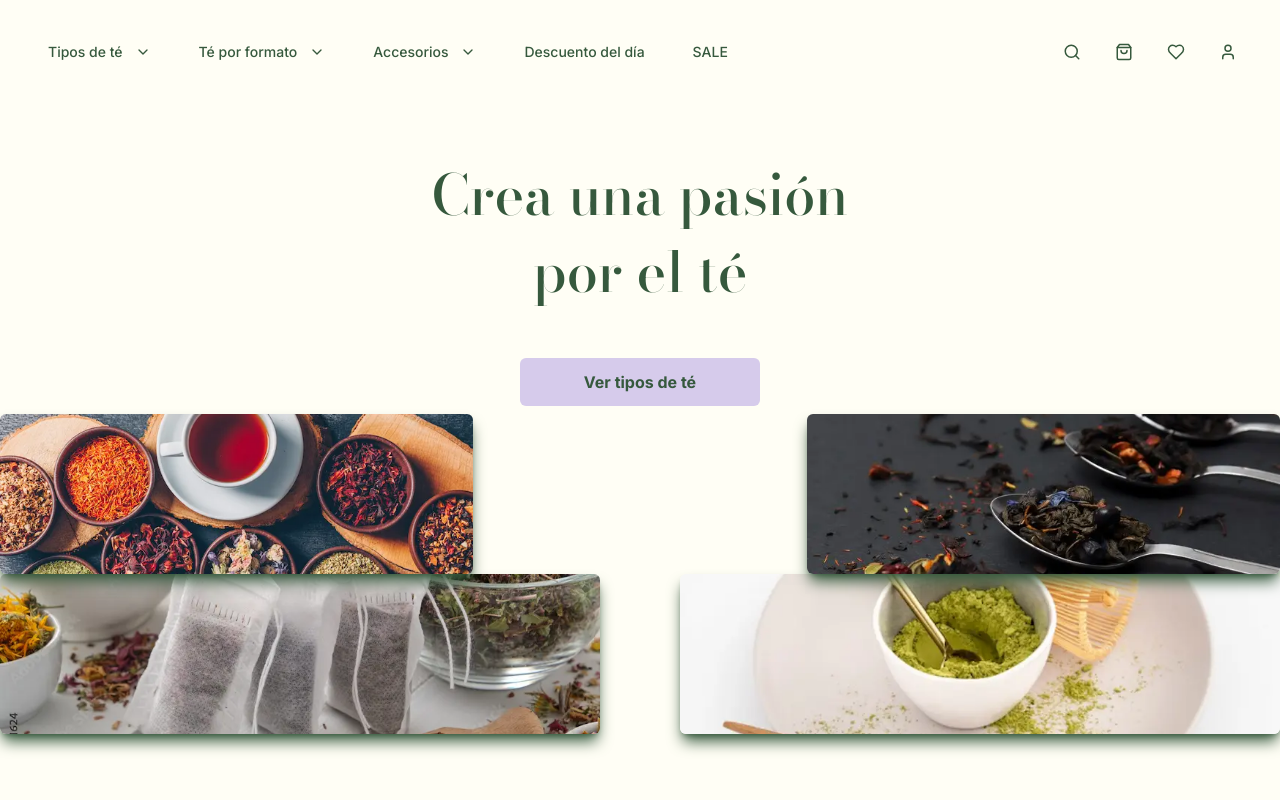
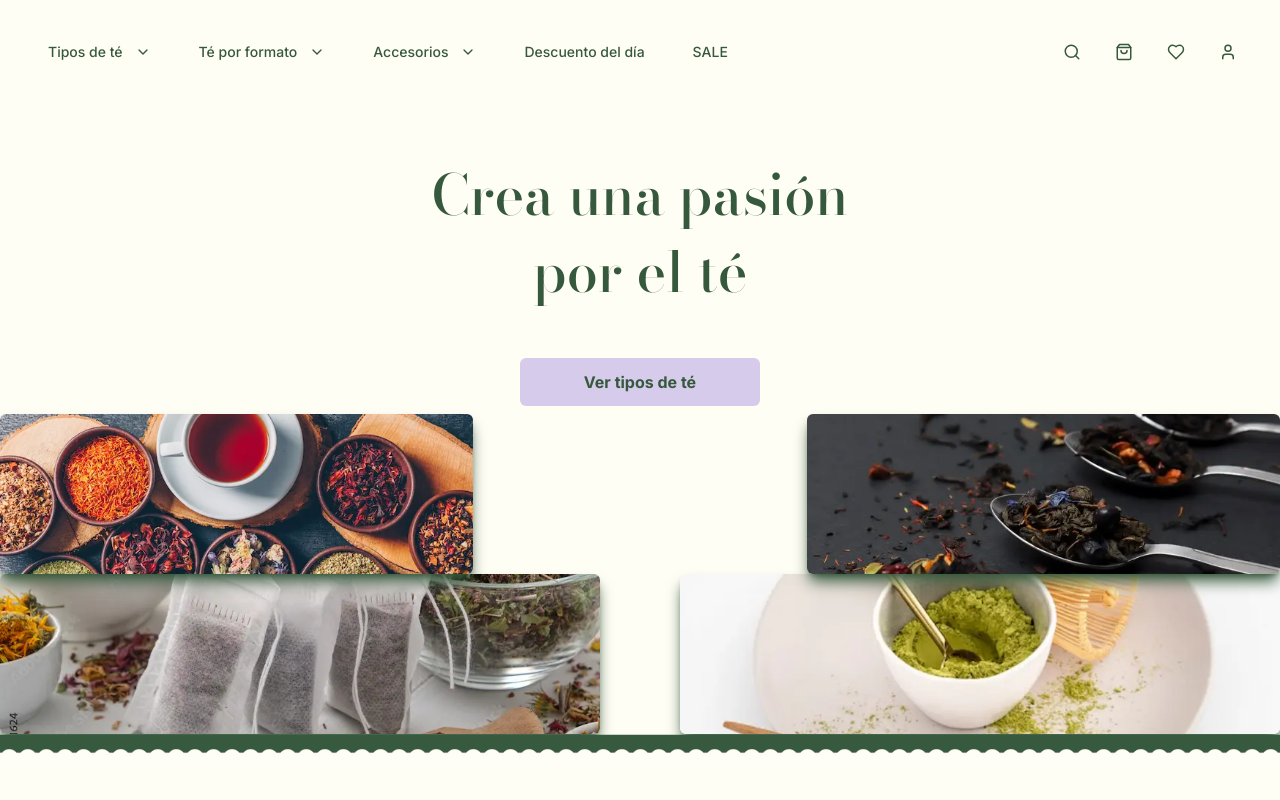
Before and after one commit to Unstopabloo/Tea-Chill, a Next.js app: page / in a window 1280 px wide. Shown: the top 800 px of the page. Built offline with nearby package versions, Linux system fonts and the light colour scheme.

Commit message:
chore: Add lazy loading for images and update landing page layout

```diff
--- a/src/app/page.tsx
+++ b/src/app/page.tsx
@@ -1,6 +1,7 @@
 import { bodoni } from "@/lib/fonts";
 
 import { Button } from "@/components/ui/button"
+import Image from "next/image";
 
 export default function Home() {
   // desde aca
@@ -21,6 +22,7 @@ export default function Home() {
             <div className="shadow-lg shadow-primary bg-[url('/te-home-4.webp')] bg-center bg-cover w-[600px] h-[160px] rounded-md"></div>
           </div>
         </div>
+        <Image src="/divisor.png" alt="division de secciones" width={1980} height={38} />
       </section>
     </div>
   );
```
Also changed, not shown: public/divisor.png (added).
